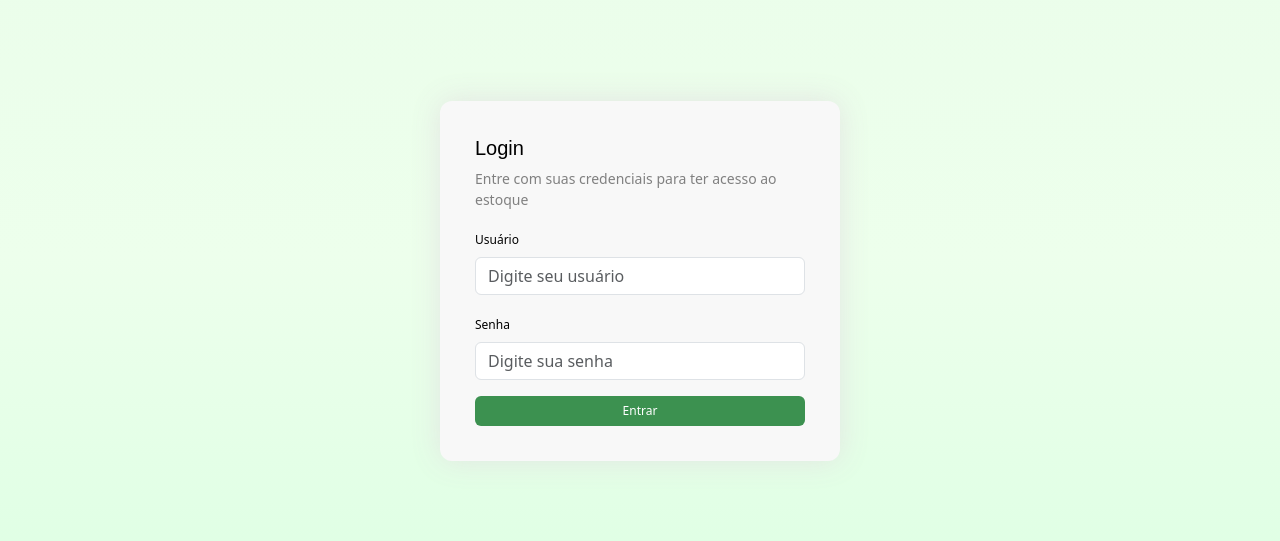
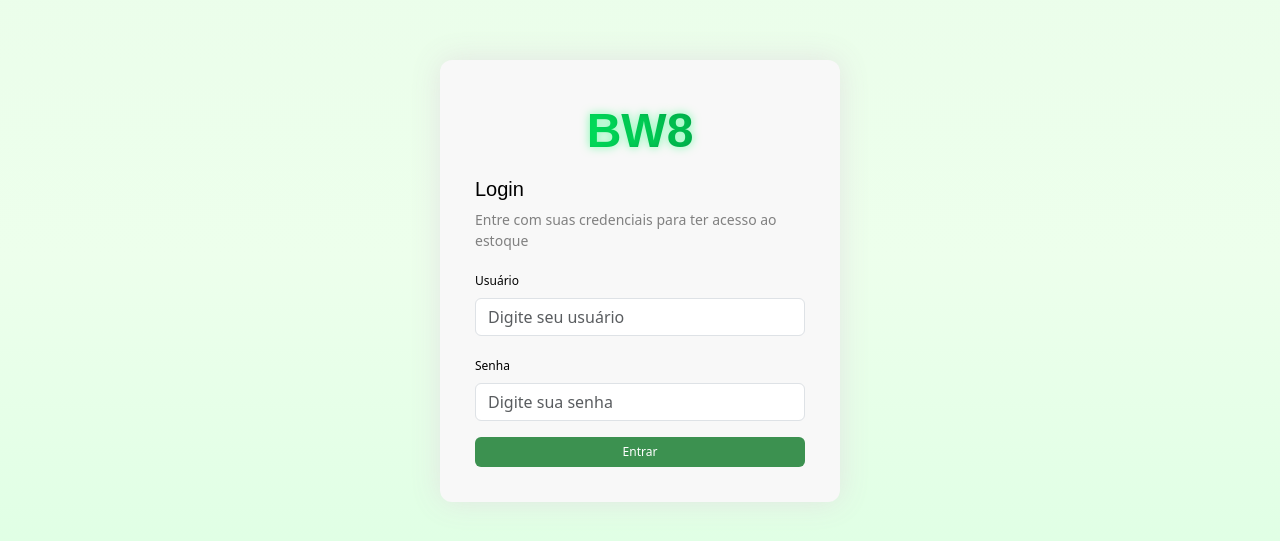
Before and after one commit to AugustoRig0ni/Frontinfra, a React (Create React App) app: page / in a window 1280 px wide. Shown: the part 143-684 px from the top of the page. Built offline with nearby package versions, Linux system fonts and the light colour scheme.

Commit message:
estilização do nome "BW8" no painel de login, junto com a logo da empresa no icon do site.

```diff
--- a/public/index.html
+++ b/public/index.html
@@ -5,7 +5,7 @@
     <meta name="viewport" content="width=device-width, initial-scale=1" />
     <meta name="theme-color" content="#000000" />
     <link rel="apple-touch-icon" href="%PUBLIC_URL%/logo192.png"/>
-    <link rel="bw8logo" href="bw8logo.ico"/>
+    <link rel="icon" href="%PUBLIC_URL%/bw8logo1.ico" />
     <link rel="manifest" href="%PUBLIC_URL%/manifest.json"/>
 
     <title>INFRAESTRUTURA BW8</title>
--- a/src/Components/DashBoard.js
+++ b/src/Components/DashBoard.js
@@ -1,7 +1,7 @@
 import React, { useState } from 'react';
 import { useNavigate } from 'react-router-dom';
 import { Container, Table, Button, Modal } from 'react-bootstrap';
-import ItemForm from './itemform';
+import ItemForm from './ItemForm';
 
 
 
--- a/src/Components/Maintenance.js
+++ b/src/Components/Maintenance.js
@@ -1,4 +1,3 @@
-
 import React, { useState } from "react";
 import { useNavigate } from 'react-router-dom';
 import { Container, Form, Button, Table } from "react-bootstrap";
--- a/src/Components/login.js
+++ b/src/Components/login.js
@@ -25,8 +25,23 @@ function Login({ onLogin }) {
       boxShadow:'0 0 30px rgba(226, 228, 224, 0.95)',
       color:'gray',
       borderRadius:'12px',
-      borderColor:'black'
+      borderColor:'black',
       }}>
+         <div
+    style={{
+      textAlign: 'center',
+      fontSize: '48px',
+      fontWeight: 'bold',
+      background: 'linear-gradient(90deg, #00ff66, #006633)',
+      WebkitBackgroundClip: 'text',
+      WebkitTextFillColor: 'transparent',
+      textShadow: '0 0 10px rgba(0, 255, 100, 0.5)',
+      marginBottom: '10px',
+      fontFamily: 'Poppins, sans-serif',
+    }}
+  >
+    BW8
+  </div>
       <h3 style={
         {color:'black',
         fontSize:'20px',
```
Also changed, not shown: 2 other files (tests, documents, lock files or other folders).
